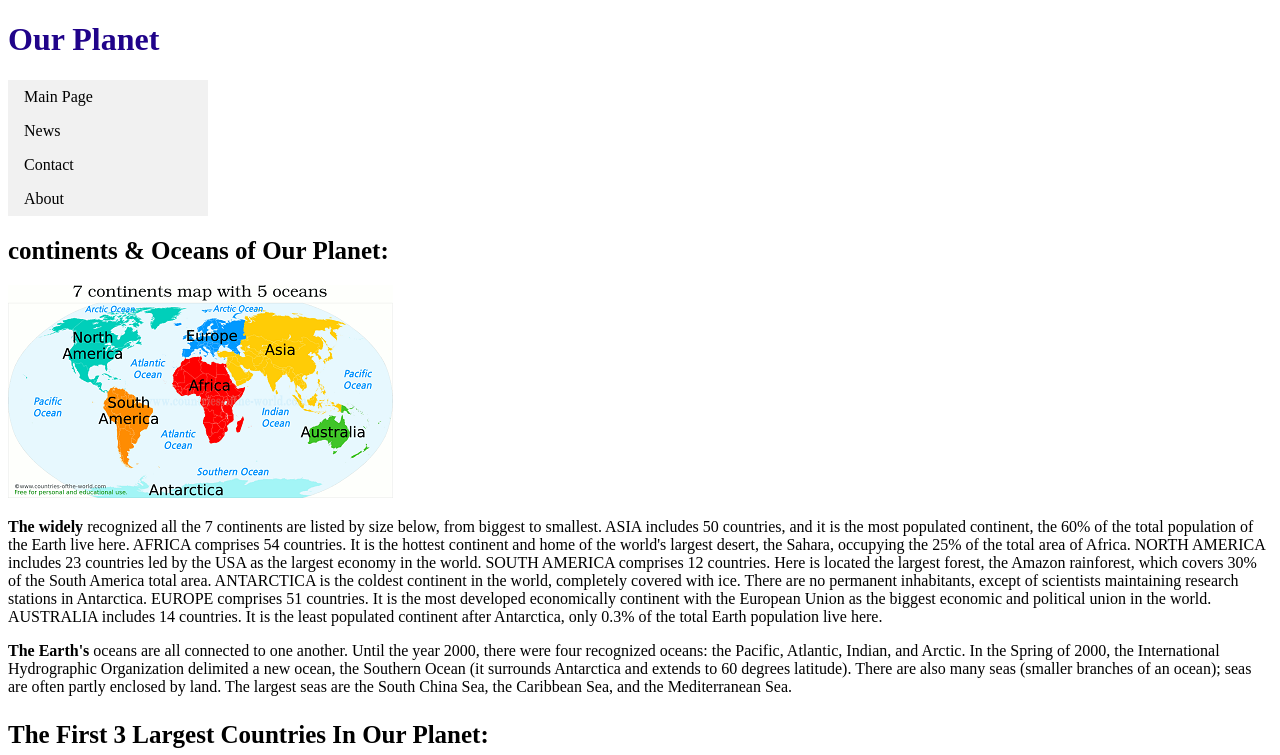
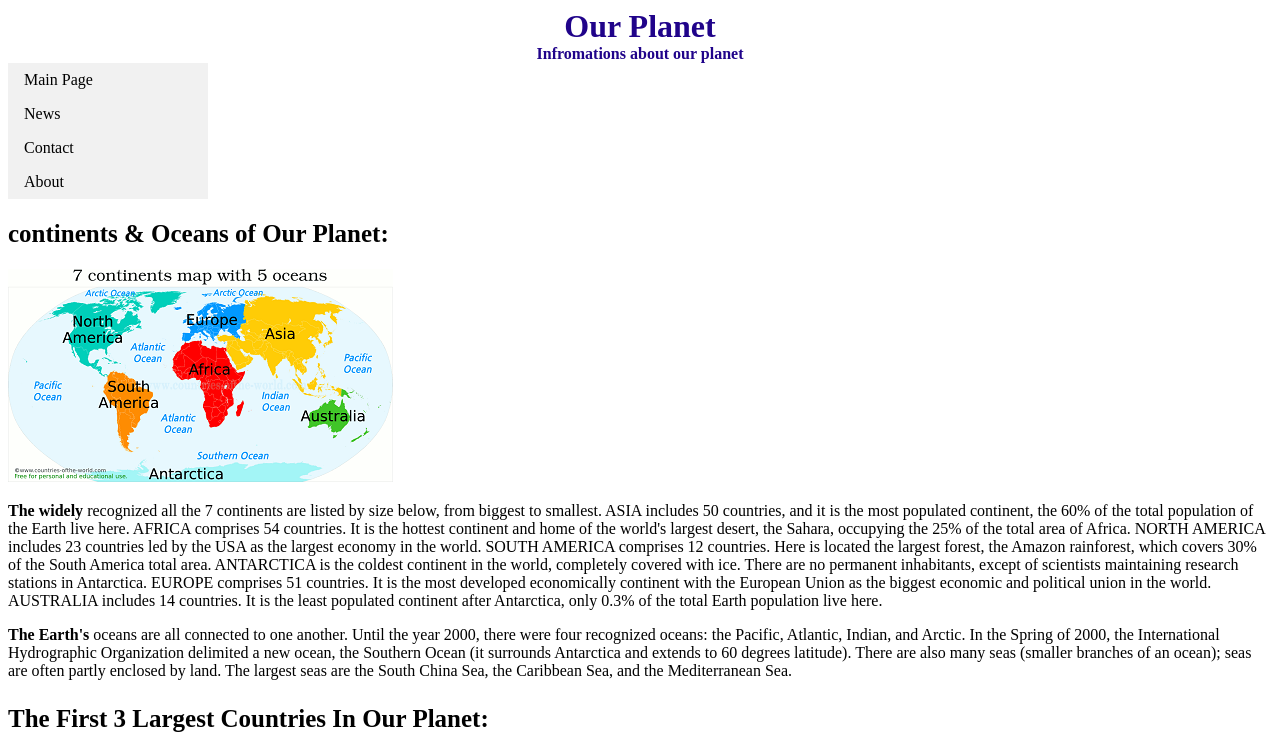
Before and after one commit to YamenAyoubi/HTML, a plain HTML site: page index.html in a window 1280 px wide. Shown: the top 755 px of the page. Drawn offline with Linux system fonts and the light colour scheme.

Commit message:
some update

```diff
--- a/css/style.css
+++ b/css/style.css
@@ -1,3 +1,4 @@
+
 ul {
     list-style-type: none;
     margin: 0;
@@ -15,7 +16,9 @@ ul {
 
   li a:hover {background-color: #555;color: white;}
 
-  h1{color: rgb(32, 3, 138);}
+  h1,h4{
+    color: rgb(32, 3, 138);
+  margin: 0;}
 
   footer{color: rgb(40, 2, 253);}
 
--- a/index.html
+++ b/index.html
@@ -10,7 +10,8 @@
 
 <body>
 
-    <h1> Our Planet</h1>
+    <center><h1> Our Planet</h1></center>
+   <center><h4>Infromations about our planet</h4></center>
 
 
     <ul>
```
